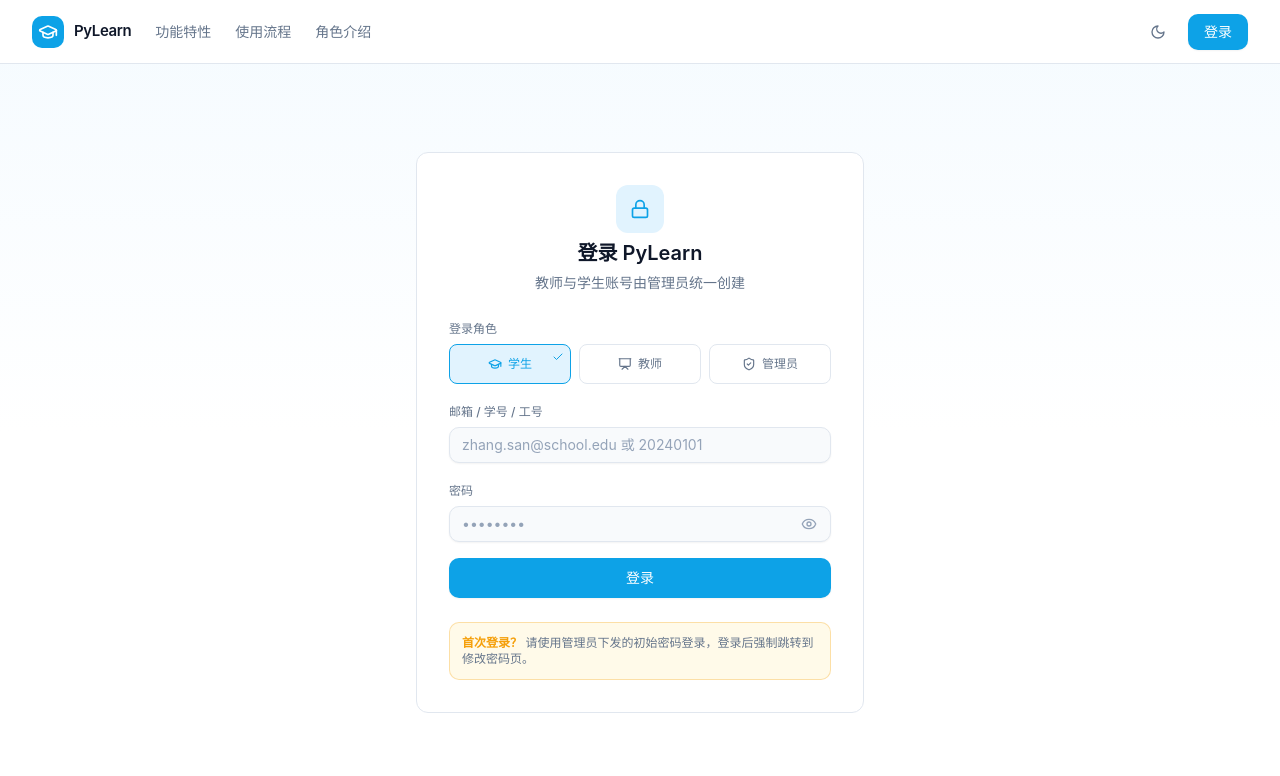
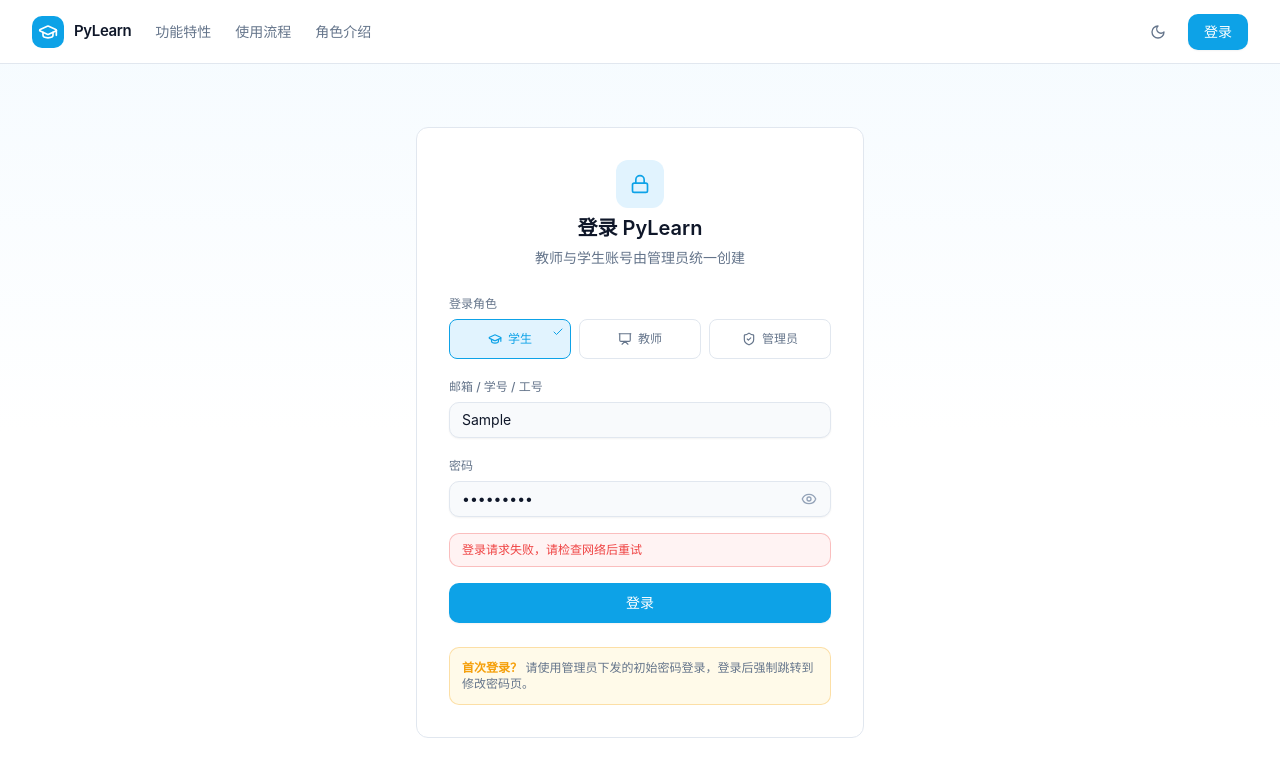
Before and after one commit to Ffaith2093/teach-platform, a Next.js app: page /login in a window 1280 px wide. Both pictures are taken after typing "Sample", "Sample123" into the empty fields and a click on the button "登录". Shown: the top 776 px of the page. Built offline with nearby package versions, Linux system fonts and the light colour scheme; no server answers.

Commit message:
fix: make login redirect deployment-safe

```diff
--- a/app/(public)/login/actions.ts
+++ b/app/(public)/login/actions.ts
@@ -3,56 +3,8 @@
 import { redirect } from "next/navigation";
 import { z } from "zod";
 import bcrypt from "bcryptjs";
-import { AuthError } from "next-auth";
-import { signIn, signOut } from "@/auth";
+import { signOut } from "@/auth";
 import { prisma } from "@/lib/prisma";
-
-const loginSchema = z.object({
-  identifier: z.string().min(1, "请输入邮箱 / 学号 / 工号"),
-  password: z.string().min(1, "请输入密码"),
-  role: z.enum(["STUDENT", "TEACHER", "ADMIN"]),
-});
-
-export type LoginState = {
-  success?: boolean;
-  error?: string;
-  fieldErrors?: { identifier?: string; password?: string };
-};
-
-export async function loginAction(_prev: LoginState, formData: FormData): Promise<LoginState> {
-  const parsed = loginSchema.safeParse({
-    identifier: formData.get("identifier"),
-    password: formData.get("password"),
-    role: formData.get("role"),
-  });
-
-  if (!parsed.success) {
-    const fieldErrors: LoginState["fieldErrors"] = {};
-    for (const issue of parsed.error.issues) {
-      const key = issue.path[0] as keyof NonNullable<LoginState["fieldErrors"]>;
-      fieldErrors[key] = issue.message;
-    }
-    return { error: "请检查输入", fieldErrors };
-  }
-
-  try {
-    await signIn("credentials", {
-      identifier: parsed.data.identifier,
-      password: parsed.data.password,
-      role: parsed.data.role,
-      redirect: false,
-    });
-    return { success: true }; // 成功由客户端 router.refresh + 跳转处理
-  } catch (e) {
-    if (e instanceof AuthError) {
-      if (e.type === "CredentialsSignin") {
-        return { error: "账号、密码或所选角色错误" };
-      }
-      return { error: e.message };
-    }
-    throw e;
-  }
-}
 
 const changePasswordSchema = z
   .object({
--- a/components/login-form.tsx
+++ b/components/login-form.tsx
@@ -1,44 +1,62 @@
 "use client";
 
 import * as React from "react";
-import { useRouter, useSearchParams } from "next/navigation";
-import { useActionState } from "react";
+import { useSearchParams } from "next/navigation";
+import { signIn } from "next-auth/react";
 import { Card, CardContent } from "@/components/ui/card";
 import { Button } from "@/components/ui/button";
 import { Input } from "@/components/ui/input";
 import { Label } from "@/components/ui/label";
 import { Lock, Eye, EyeOff, Check, GraduationCap, Presentation, ShieldCheck } from "lucide-react";
-import { loginAction, type LoginState } from "@/app/(public)/login/actions";
-
-const initial: LoginState = {};
 
 export function LoginForm() {
-  const router = useRouter();
   const searchParams = useSearchParams();
-  const [state, formAction, pending] = useActionState(loginAction, initial);
   const [showPwd, setShowPwd] = React.useState(false);
   const [selectedRole, setSelectedRole] = React.useState<"STUDENT" | "TEACHER" | "ADMIN">("STUDENT");
+  const [pending, setPending] = React.useState(false);
+  const [error, setError] = React.useState<string>();
   const errorParam = searchParams.get("error");
 
-  async function handleSuccess() {
-    // 拉一次 session（middleware 已经写好了 cookie），按角色跳转
-    const res = await fetch("/api/auth/session");
-    const session = await res.json();
-    const dest =
-      session?.user?.role === "ADMIN"
-        ? "/admin"
-        : session?.user?.role === "TEACHER"
-          ? "/t/dashboard"
-          : "/dashboard";
-    router.push(session?.user?.mustChangePassword ? "/change-password" : dest);
-    router.refresh();
+  async function handleSubmit(event: React.FormEvent<HTMLFormElement>) {
+    event.preventDefault();
+    setPending(true);
+    setError(undefined);
+
+    const formData = new FormData(event.currentTarget);
+    try {
+      const result = await signIn("credentials", {
+        identifier: String(formData.get("identifier") ?? ""),
+        password: String(formData.get("password") ?? ""),
+        role: selectedRole,
+        redirect: false,
+      });
+
+      if (result?.error) {
+        setError("账号、密码或所选角色错误");
+        return;
+      }
+
+      const response = await fetch("/api/auth/session", { cache: "no-store" });
+      const session = response.ok ? await response.json() : null;
+      if (!session?.user?.role) {
+        setError("登录状态未能保存，请刷新页面后重试");
+        return;
+      }
+
+      const destination =
+        session.user.role === "ADMIN"
+          ? "/admin"
+          : session.user.role === "TEACHER"
+            ? "/t/dashboard"
+            : "/dashboard";
+
+      window.location.assign(session.user.mustChangePassword ? "/change-password" : destination);
+    } catch {
+      setError("登录请求失败，请检查网络后重试");
+    } finally {
+      setPending(false);
+    }
   }
-
-  // 在成功提交后跳转
-  React.useEffect(() => {
-    if (state.success) void handleSuccess();
-    // eslint-disable-next-line react-hooks/exhaustive-deps
-  }, [state.success]);
 
   return (
     <Card className="w-full max-w-md animate-fade-up">
@@ -50,7 +68,7 @@ export function LoginForm() {
           <h1 className="mt-3 text-xl font-semibold">登录 PyLearn</h1>
           <p className="text-sm text-muted-foreground">教师与学生账号由管理员统一创建</p>
         </div>
-        <form action={formAction} className="space-y-4">
+        <form onSubmit={handleSubmit} className="space-y-4">
           <input type="hidden" name="role" value={selectedRole} />
           <div className="space-y-1.5">
             <Label>登录角色</Label>
@@ -92,9 +110,6 @@ export function LoginForm() {
               required
               autoComplete="username"
             />
-            {state?.fieldErrors?.identifier && (
-              <p className="text-xs text-danger">{state.fieldErrors.identifier}</p>
-            )}
           </div>
           <div className="space-y-1.5">
             <Label htmlFor="password">密码</Label>
@@ -116,14 +131,11 @@ export function LoginForm() {
                 {showPwd ? <EyeOff className="h-4 w-4" /> : <Eye className="h-4 w-4" />}
               </button>
             </div>
-            {state?.fieldErrors?.password && (
-              <p className="text-xs text-danger">{state.fieldErrors.password}</p>
-            )}
           </div>
 
-          {state?.error && (
+          {error && (
             <div className="rounded-lg border border-danger/30 bg-danger-subtle/40 px-3 py-2 text-xs text-danger">
-              {state.error}
+              {error}
             </div>
           )}
           {errorParam === "CredentialsSignin" && (
```
Also changed, not shown: 1 other file (tests, documents, lock files or other folders).
